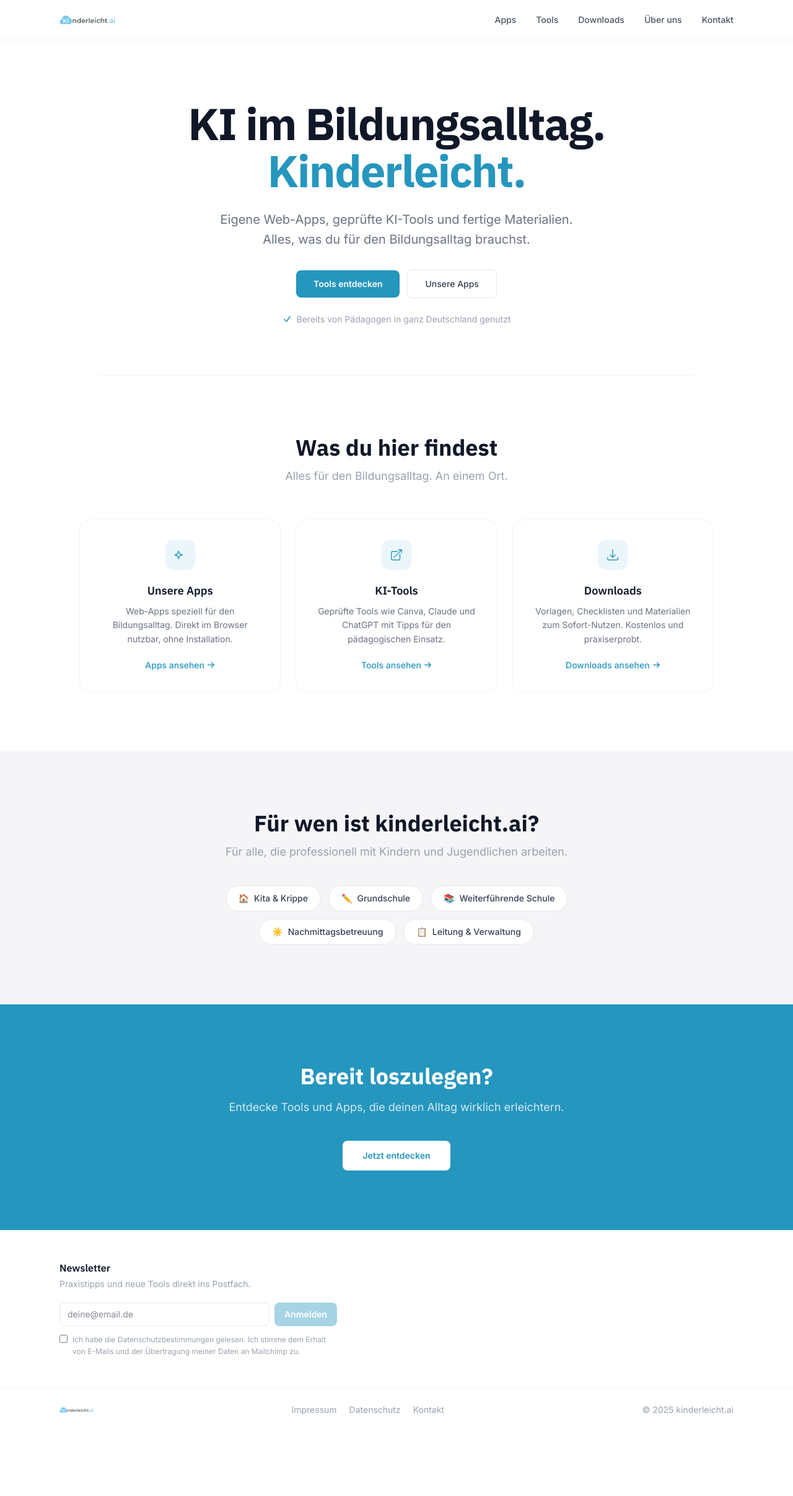
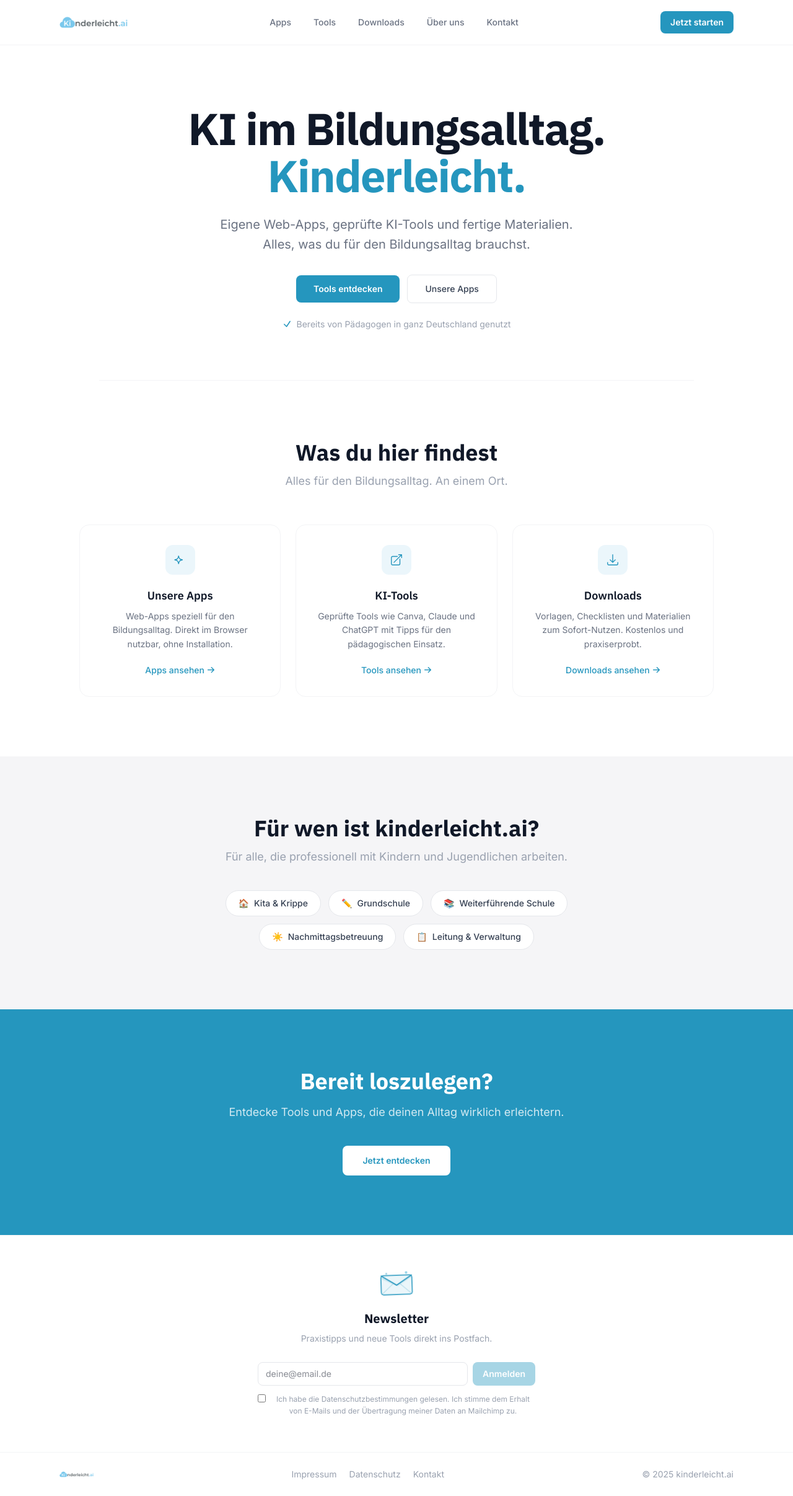
Before and after one commit to daumnicolas89-oss/kinderleicht-ai, a Next.js app: page / in a window 1280 px wide. Shown: the whole page at 62% size. Before the commit the page ends 2309 px from the top, so only its background shows below. Built offline with nearby package versions, Linux system fonts and the light colour scheme.

Commit message:
Layout 16

```diff
--- a/components/Footer.tsx
+++ b/components/Footer.tsx
@@ -91,17 +91,55 @@ export default function Footer() {
 
       {/* Newsletter-Bereich */}
       <div className="border-t border-gray-100">
-        <div className="max-w-6xl mx-auto px-4 sm:px-6 lg:px-8 py-12">
-          <div className="max-w-md">
+        <style>{`
+          @keyframes float {
+            0%, 100% { transform: translateY(0px) rotate(-2deg); }
+            50% { transform: translateY(-6px) rotate(2deg); }
+          }
+          @keyframes wiggle {
+            0%, 100% { transform: rotate(-3deg); }
+            50% { transform: rotate(3deg); }
+          }
+          .envelope-float { animation: float 3s ease-in-out infinite; }
+          .envelope-lid { transform-origin: top; animation: wiggle 3s ease-in-out infinite; }
+        `}</style>
+        <div className="max-w-6xl mx-auto px-4 sm:px-6 lg:px-8 py-14 text-center">
+
+          {/* Animiertes Briefumschlag-Icon */}
+          <div className="flex justify-center mb-6">
+            <div className="envelope-float">
+              <svg width="52" height="40" viewBox="0 0 52 40" fill="none" xmlns="http://www.w3.org/2000/svg">
+                {/* Envelope body */}
+                <rect x="1" y="8" width="50" height="31" rx="4" fill="#EBF6FA" stroke="#2596be" strokeWidth="1.5"/>
+                {/* Envelope flap (lid) */}
+                <path
+                  className="envelope-lid"
+                  d="M1 12 L26 26 L51 12 L51 8 Q51 8 26 22 Q1 8 1 8 Z"
+                  fill="#2596be"
+                  opacity="0.15"
+                />
+                {/* V-fold line */}
+                <path d="M1 8 L26 24 L51 8" stroke="#2596be" strokeWidth="1.5" strokeLinejoin="round" fill="none"/>
+                {/* Bottom corners */}
+                <path d="M1 39 L20 22M51 39 L32 22" stroke="#2596be" strokeWidth="1" opacity="0.4"/>
+                {/* Small star sparkle */}
+                <circle cx="42" cy="4" r="2" fill="#74C5E0" opacity="0.8"/>
+                <circle cx="10" cy="5" r="1.5" fill="#2596be" opacity="0.5"/>
+              </svg>
+            </div>
+          </div>
+
           <h3
-              className="text-base font-semibold text-gray-900 mb-1"
+            className="text-xl font-bold text-gray-900 mb-2"
             style={{ fontFamily: "var(--font-ibm-plex-sans)" }}
           >
             Newsletter
           </h3>
-            <p className="text-sm text-gray-400 mb-5">
+          <p className="text-sm text-gray-400 mb-7">
             Praxistipps und neue Tools direkt ins Postfach.
           </p>
+
+          <div className="max-w-md mx-auto">
             <NewsletterForm />
           </div>
         </div>
--- a/components/Nav.tsx
+++ b/components/Nav.tsx
@@ -3,6 +3,7 @@
 import Link from "next/link";
 import Logo from "@/components/Logo";
 import { useState } from "react";
+import { usePathname } from "next/navigation";
 
 const navLinks = [
   { label: "Apps", href: "/apps" },
@@ -14,57 +15,104 @@ const navLinks = [
 
 export default function Nav() {
   const [mobileOpen, setMobileOpen] = useState(false);
+  const pathname = usePathname();
 
   return (
-    <header className="sticky top-0 z-50 bg-white border-b border-gray-100">
+    <header className="sticky top-0 z-50 bg-white/90 backdrop-blur-md border-b border-gray-100">
       <div className="max-w-6xl mx-auto px-4 sm:px-6 lg:px-8">
-        <div className="flex items-center justify-between h-16">
+        <div className="flex items-center justify-between h-18" style={{ height: "72px" }}>
+
           {/* Logo */}
-          <Link href="/" className="flex items-center">
-            <Logo height={36} />
+          <Link href="/" className="flex items-center flex-shrink-0">
+            <Logo height={44} />
           </Link>
 
           {/* Desktop Nav */}
-          <nav className="hidden md:flex items-center gap-8">
-            {navLinks.map((link) => (
+          <nav className="hidden md:flex items-center gap-1">
+            {navLinks.map((link) => {
+              const active = pathname === link.href;
+              return (
                 <Link
                   key={link.href}
                   href={link.href}
-                className="text-sm font-medium text-gray-600 hover:text-gray-900 transition-colors"
+                  className={`
+                    relative px-4 py-2 rounded-lg text-sm font-medium transition-all duration-150
+                    ${active
+                      ? "text-[#2596be] bg-[#2596be]/8"
+                      : "text-gray-500 hover:text-gray-900 hover:bg-gray-50"
+                    }
+                  `}
                 >
                   {link.label}
+                  {active && (
+                    <span
+                      className="absolute bottom-0 left-1/2 -translate-x-1/2 w-4 h-0.5 rounded-full"
+                      style={{ backgroundColor: "#2596be" }}
+                    />
+                  )}
                 </Link>
-            ))}
+              );
+            })}
           </nav>
+
+          {/* CTA + Hamburger */}
+          <div className="flex items-center gap-3">
+            <Link
+              href="/tools"
+              className="hidden md:inline-flex items-center px-4 py-2 text-sm font-semibold text-white rounded-lg transition-opacity hover:opacity-90"
+              style={{ backgroundColor: "#2596be" }}
+            >
+              Jetzt starten
+            </Link>
 
             {/* Mobile hamburger */}
             <button
-            className="md:hidden flex flex-col justify-center items-center w-8 h-8 gap-1.5"
+              className="md:hidden flex flex-col justify-center items-center w-9 h-9 rounded-lg hover:bg-gray-50 gap-[5px] transition-colors"
               onClick={() => setMobileOpen(!mobileOpen)}
               aria-label="Menü öffnen"
             >
-            <span className={`block w-5 h-0.5 bg-gray-700 transition-all duration-200 ${mobileOpen ? "rotate-45 translate-y-2" : ""}`} />
-            <span className={`block w-5 h-0.5 bg-gray-700 transition-all duration-200 ${mobileOpen ? "opacity-0" : ""}`} />
-            <span className={`block w-5 h-0.5 bg-gray-700 transition-all duration-200 ${mobileOpen ? "-rotate-45 -translate-y-2" : ""}`} />
+              <span className={`block w-5 h-0.5 bg-gray-700 transition-all duration-200 origin-center ${mobileOpen ? "rotate-45 translate-y-[7px]" : ""}`} />
+              <span className={`block w-5 h-0.5 bg-gray-700 transition-all duration-200 ${mobileOpen ? "opacity-0 scale-x-0" : ""}`} />
+              <span className={`block w-5 h-0.5 bg-gray-700 transition-all duration-200 origin-center ${mobileOpen ? "-rotate-45 -translate-y-[7px]" : ""}`} />
             </button>
+          </div>
+        </div>
       </div>
 
       {/* Mobile Menu */}
       {mobileOpen && (
-          <nav className="md:hidden border-t border-gray-100 py-4 flex flex-col gap-4">
-            {navLinks.map((link) => (
+        <div className="md:hidden border-t border-gray-100 bg-white">
+          <nav className="max-w-6xl mx-auto px-4 py-4 flex flex-col gap-1">
+            {navLinks.map((link) => {
+              const active = pathname === link.href;
+              return (
                 <Link
                   key={link.href}
                   href={link.href}
-                className="text-sm font-medium text-gray-700 hover:text-gray-900"
                   onClick={() => setMobileOpen(false)}
+                  className={`px-4 py-3 rounded-lg text-sm font-medium transition-colors ${
+                    active
+                      ? "text-[#2596be] bg-[#2596be]/8"
+                      : "text-gray-700 hover:bg-gray-50"
+                  }`}
                 >
                   {link.label}
                 </Link>
-            ))}
+              );
+            })}
+            <div className="pt-2 mt-1 border-t border-gray-100">
+              <Link
+                href="/tools"
+                onClick={() => setMobileOpen(false)}
+                className="block w-full text-center px-4 py-3 text-sm font-semibold text-white rounded-lg"
+                style={{ backgroundColor: "#2596be" }}
+              >
+                Jetzt starten
+              </Link>
+            </div>
           </nav>
+        </div>
       )}
-      </div>
     </header>
   );
 }
```
Lines whose indentation alone changed are shown as unchanged.
